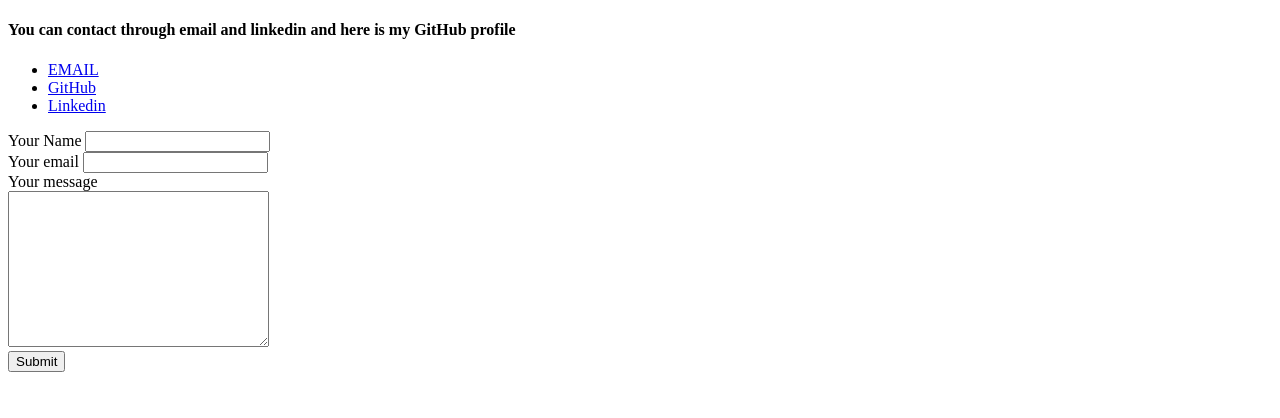
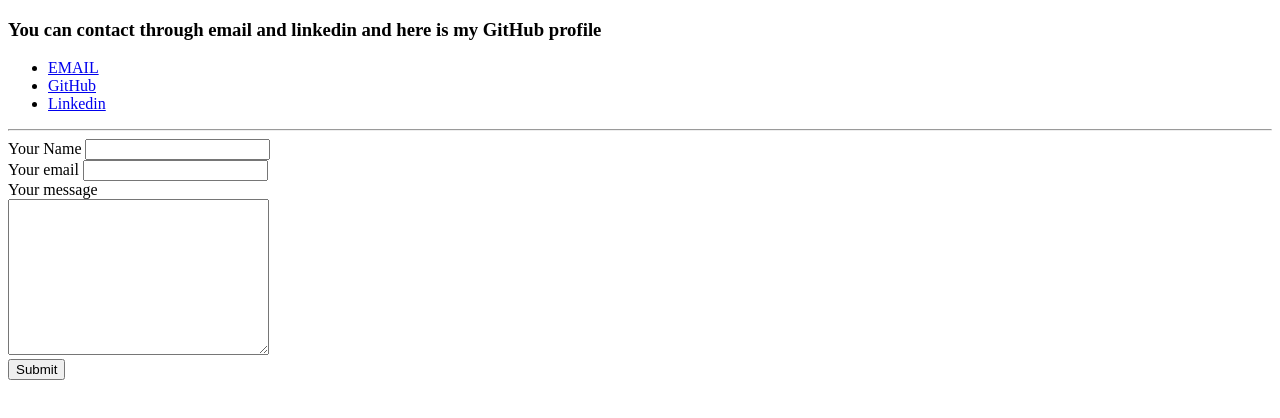
Before and after one commit to skjha1/cv, a plain HTML site: page contact.html in a window 1280 px wide. Drawn offline with Linux system fonts and the light colour scheme.

Commit message:
Update contact.html

```diff
--- a/contact.html
+++ b/contact.html
@@ -2,15 +2,18 @@
 <html lang="en" dir="ltr">
   <head>
     <meta charset="utf-8">
-    <title></title>
+    <title>My Contacts</title>
+    <link rel="stylesheet" href="css/styles.css">
+
   </head>
   <body>
-    <h4>You can contact through email and linkedin and here is my GitHub profile</h4>
+    <h3>You can contact through email and linkedin and here is my GitHub profile</h3>
     <ul>
       <li><a href="mailto:pskj018@gmail.com">EMAIL</a></li>
       <li><a href="https://github.com/skjha1">GitHub</a></li>
       <li><a href="https://www.linkedin.com/in/shivendra-k-jha-080012181/">Linkedin</a></li>
     </ul>
+    <hr>
 
     <form  action="mailto:pskj018@gmail.com" method="post" enctype="text/plain">
       <label>Your Name</label>
```
